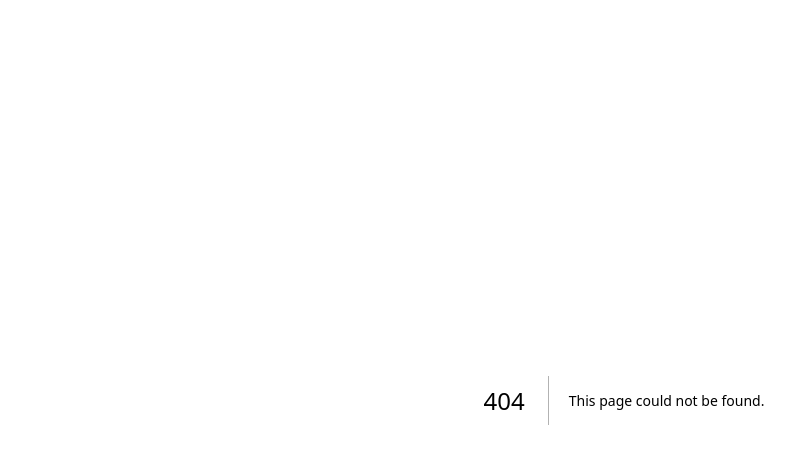
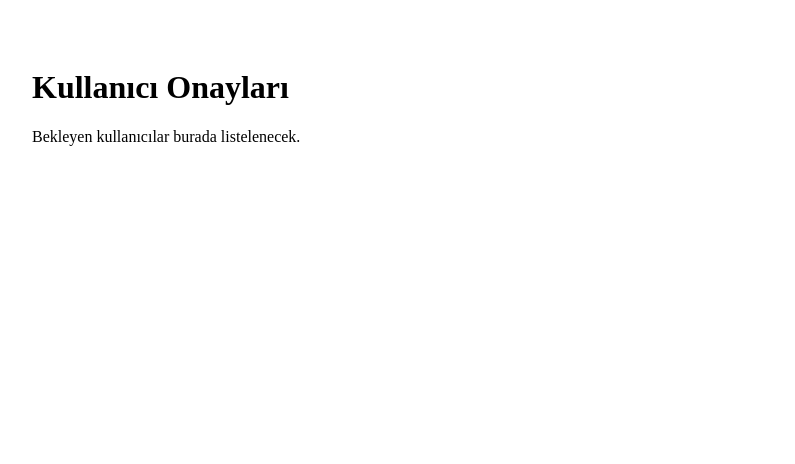
Before and after one commit to ufukturcan-ntt/effortestimator, a Next.js app: page /admin in a window 1280 px wide. Before the commit this address had no page. Shown: the top 464 px of the page, without its empty margins (16-811 px from the left). Built offline with nearby package versions, Linux system fonts and the light colour scheme.

Commit message:
Create admin page

```diff
--- /dev/null
+++ b/app/admin/page.tsx
@@ -0,0 +1,11 @@
+export default function AdminPage() {
+  return (
+    <main style={{ padding: 40 }}>
+      <h1>Kullanıcı Onayları</h1>
+
+      <p>
+        Bekleyen kullanıcılar burada listelenecek.
+      </p>
+    </main>
+  );
+}
```
